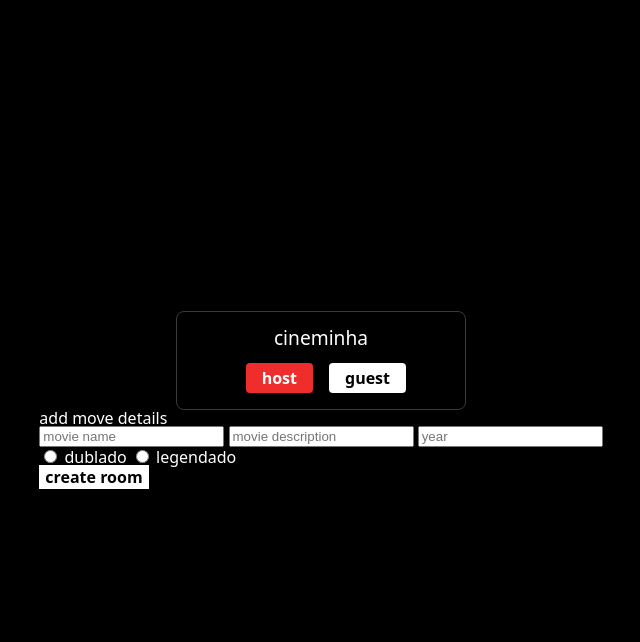
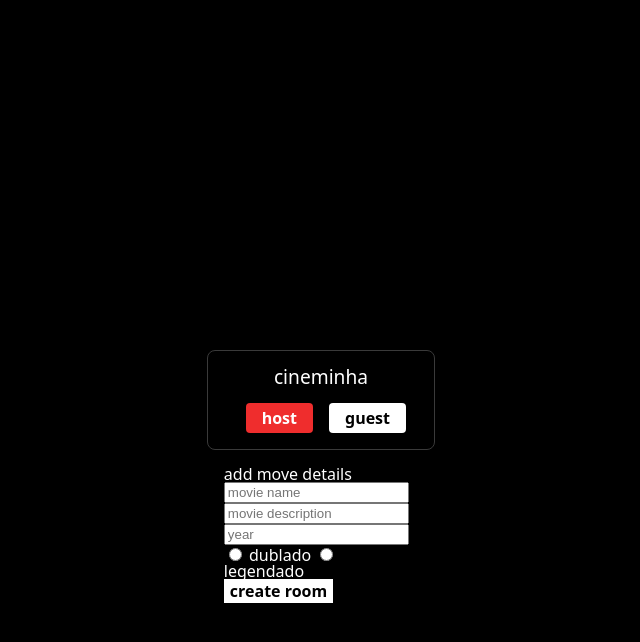
Before and after one commit to jlucashoffman/cineminha, a SvelteKit app: page / in a window 1280 px wide. Both pictures are taken after a click on the button "host". Shown: the top 642 px of the page, without its empty margins (319-959 px from the left). Built offline with nearby package versions, Linux system fonts and the light colour scheme; a web font is replaced by a local one.

Commit message:
feat: add user role configuration class to code solicitation and room creation forms, so its possible to edit both. These forms are float elements.

```diff
--- a/src/lib/layouts/lobby/codeSolicitation.svelte
+++ b/src/lib/layouts/lobby/codeSolicitation.svelte
@@ -2,7 +2,7 @@
     import IconButton from "$lib/components/buttons/iconButton.svelte";
 </script>
 
-<div id="code_solicitation">
+<div id="code_solicitation" class="user_role_config">
     <input type="text" placeholder="insert code">
     <div id="code_submit">
         <IconButton icon="send" />
--- a/src/lib/layouts/lobby/roomCreation.svelte
+++ b/src/lib/layouts/lobby/roomCreation.svelte
@@ -1,4 +1,4 @@
-<form id="room_creation">
+<form id="room_creation" class="user_role_config">
     <p>add move details</p>
     <input type="text" name="name" placeholder="movie name">
     <input type="text" name="description" placeholder="movie description">
--- a/src/routes/+page.svelte
+++ b/src/routes/+page.svelte
@@ -6,11 +6,13 @@
 </script>
 
 <main>
-    <UserRoleSelection />
-    {#if controller.lobbyUserRole == "guest"}
-    <CodeSolicitation /> {/if}
-    {#if controller.lobbyUserRole == "host"}
-    <RoomCreation /> {/if}
+    <div>
+        <UserRoleSelection />
+        {#if controller.lobbyUserRole == "guest"}
+        <CodeSolicitation /> {/if}
+        {#if controller.lobbyUserRole == "host"}
+        <RoomCreation /> {/if}
+    </div>
 </main>
 
 <style>
@@ -19,10 +21,23 @@
         height: 100%;
 
         display: flex;
-        flex-direction: column;
         align-items: center;
         justify-content: center;
 
         margin: 0 auto;
+
+        & div {
+            position: relative;
+
+            display: flex;
+            flex-direction: column;
+            align-items: center;
+            justify-content: center;
+
+            & :global(.user_role_config) {
+                position: absolute;
+                top: calc(100% + 16px);
+            }
+        }
     }
 </style>
```
